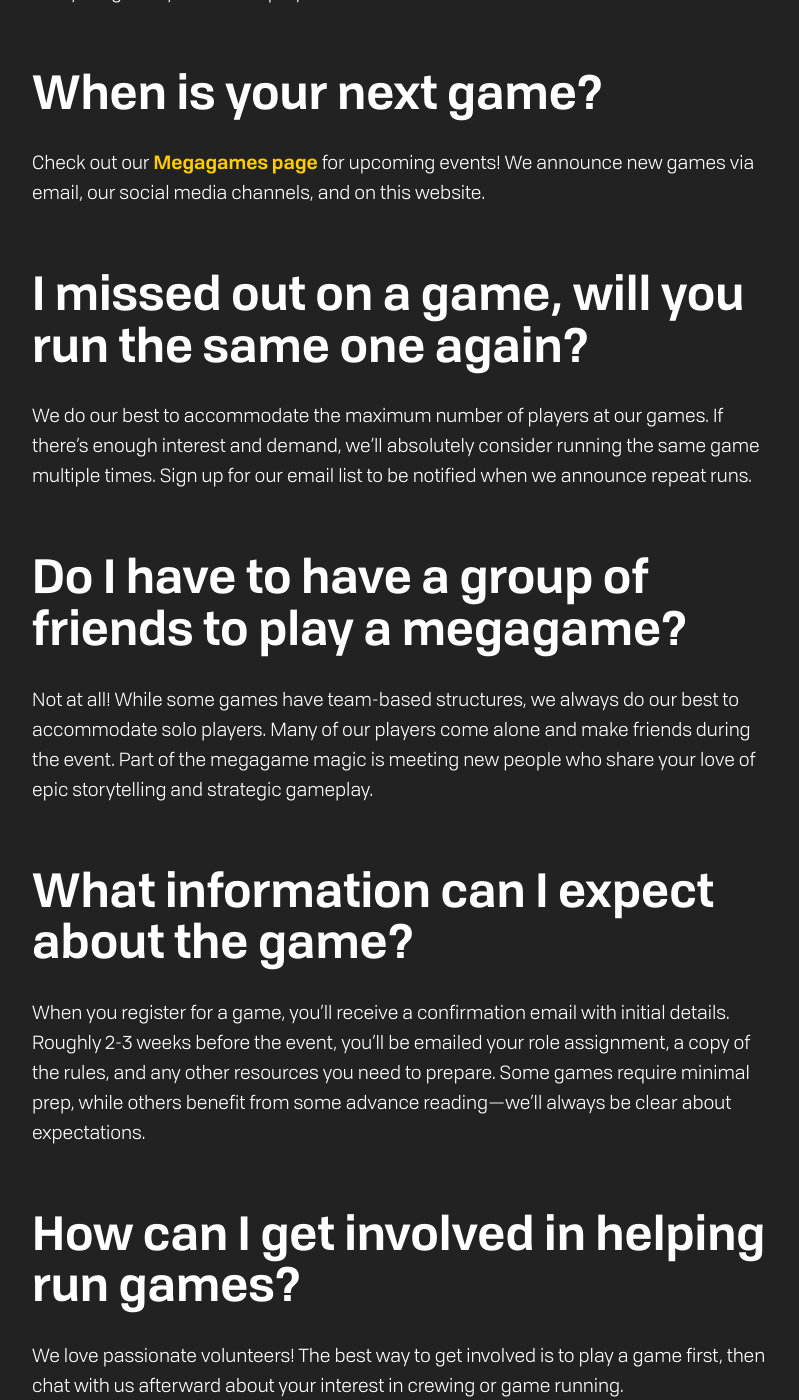
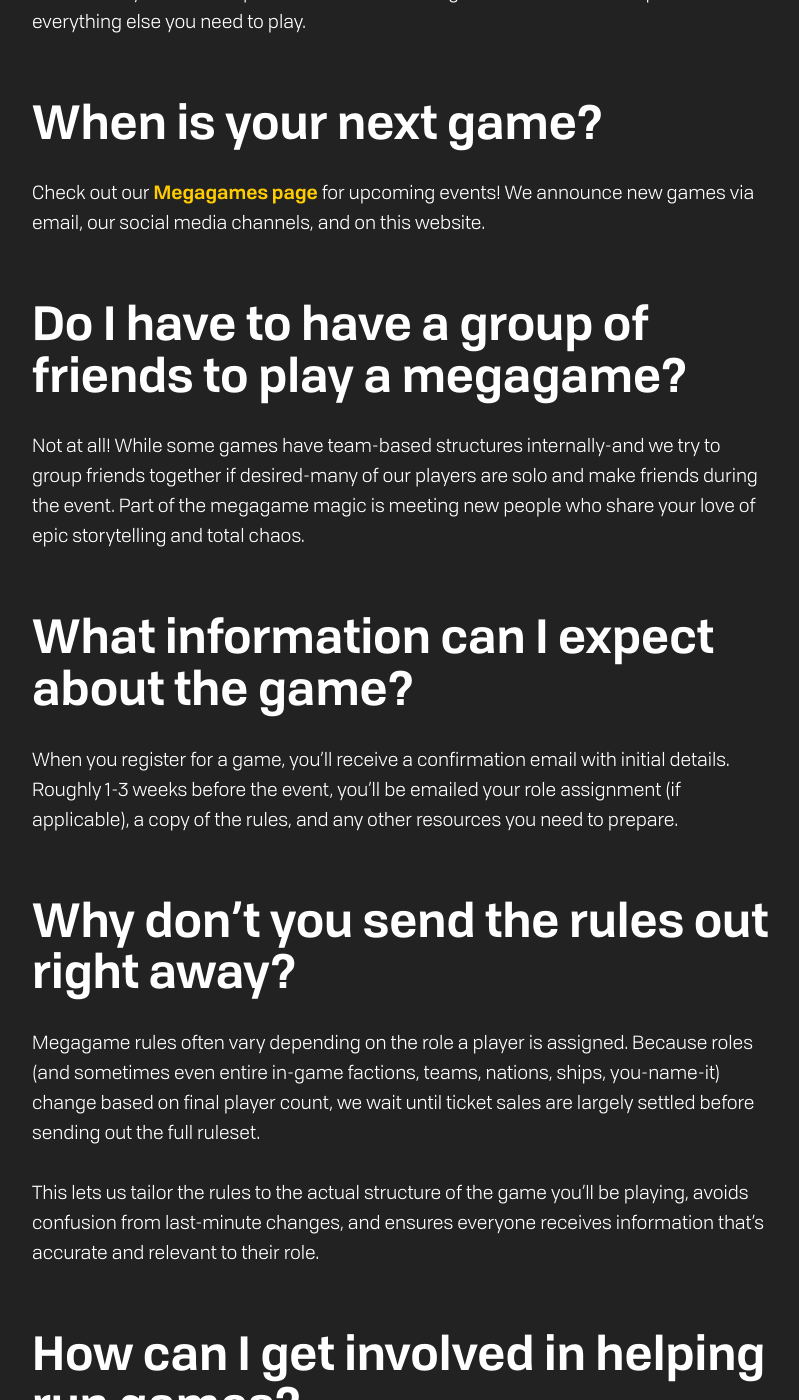
Before and after one commit to jedlimke/prairiefiregaming.com, a Jekyll site: the page built from about/faq.md, in a window 1280 px wide and 1400 px high, scrolled down 1839 px. Shown: the whole window, without its empty margins (238-1037 px from the left). Built offline with Jekyll 4.4.1, drawn with Linux system fonts in a browser that asks for light colours; some of the changed text lies outside the part shown.

Commit message:
Wording updates.

```diff
--- a/about/faq.md
+++ b/about/faq.md
@@ -18,9 +18,11 @@
 
 Anyone! No experience necessary—we welcome both veteran gamers and newcomers. Most of our games are appropriate for ages 14 and up, though some games may have different age requirements. We design our events with multiple gameplay styles to ensure there's something for everyone.
 
-## Are you sure megagmes aren't just for nerds & weirdos?
+## Are you _sure_ megagmes aren't just for nerds & weirdos?
 
-Absolutely sure. Players who play in Megagames run the gamut from die-hard _I-play-Warhammer-weekly_ gamer types to _I-haven't-touched-a-playing-card-since-that-last-game-of-Candy-Land-in-first-grade_ non-gamers. All kinds of people play Megagames because they're for all kinds of people. There's something for everyone.
+Absolutely sure. Players who play in Megagames run the gamut from die-hard _I-play-Warhammer-weekly_ grognards to _I-haven't-touched-a-playing-card-since-that-last-game-of-Candy-Land-in-first-grade_ normies.
+
+Megagames are for everyone!
 
 ## What should I bring to a megagame?
 
@@ -32,17 +34,19 @@
 
 Check out our [Megagames page](../megagames/) for upcoming events! We announce new games via email, our social media channels, and on this website.
 
-## I missed out on a game, will you run the same one again?
-
-We do our best to accommodate the maximum number of players at our games. If there's enough interest and demand, we'll absolutely consider running the same game multiple times. Sign up for our email list to be notified when we announce repeat runs.
-
 ## Do I have to have a group of friends to play a megagame?
 
-Not at all! While some games have team-based structures, we always do our best to accommodate solo players. Many of our players come alone and make friends during the event. Part of the megagame magic is meeting new people who share your love of epic storytelling and strategic gameplay.
+Not at all! While some games have team-based structures internally-and we try to group friends together if desired-many of our players are solo and make friends during the event. Part of the megagame magic is meeting new people who share your love of epic storytelling and total chaos.
 
 ## What information can I expect about the game?
 
-When you register for a game, you'll receive a confirmation email with initial details. Roughly 2-3 weeks before the event, you'll be emailed your role assignment, a copy of the rules, and any other resources you need to prepare. Some games require minimal prep, while others benefit from some advance reading—we'll always be clear about expectations.
+When you register for a game, you'll receive a confirmation email with initial details. Roughly 1-3 weeks before the event, you'll be emailed your role assignment (if applicable), a copy of the rules, and any other resources you need to prepare.
+
+## Why don't you send the rules out right away?
+
+Megagame rules often vary depending on the role a player is assigned. Because roles (and sometimes even entire in-game factions, teams, nations, ships, you-name-it) change based on final player count, we wait until ticket sales are largely settled before sending out the full ruleset.
+
+This lets us tailor the rules to the actual structure of the game you'll be playing, avoids confusion from last-minute changes, and ensures everyone receives information that's accurate and relevant to their role.
 
 ## How can I get involved in helping run games?
 
@@ -50,13 +54,9 @@
 
 You can also reach out directly at [info@prairiefiregaming.com](mailto:info@prairiefiregaming.com).
 
-## I want to design a game, can you help?
+## I want to design and run a game, can you help?
 
 Yes! We're always interested in supporting new designers. Whether you need playtesting, production support, or just advice, get in touch. We can discuss how Prairie Fire Gaming might be able to help bring your megagame vision to life.
-
-## I wrote a megagame, will you run it?
-
-Probably yes! We love new megagames. Please get in touch at [info@prairiefiregaming.com](mailto:info@prairiefiregaming.com) and we can discuss our process for reviewing and potentially producing new games.
 
 ## I don't see my accessibility needs catered for, but I still want to play. What should I do?
 
```
Also changed, not shown: about/for-players.md (+5 -6 lines), index.md (+1 -1 lines), megagames/den-of-wolves-2026.md (+1 -1 lines), utils/wts-survey-responses.html (+18 -18 lines).
